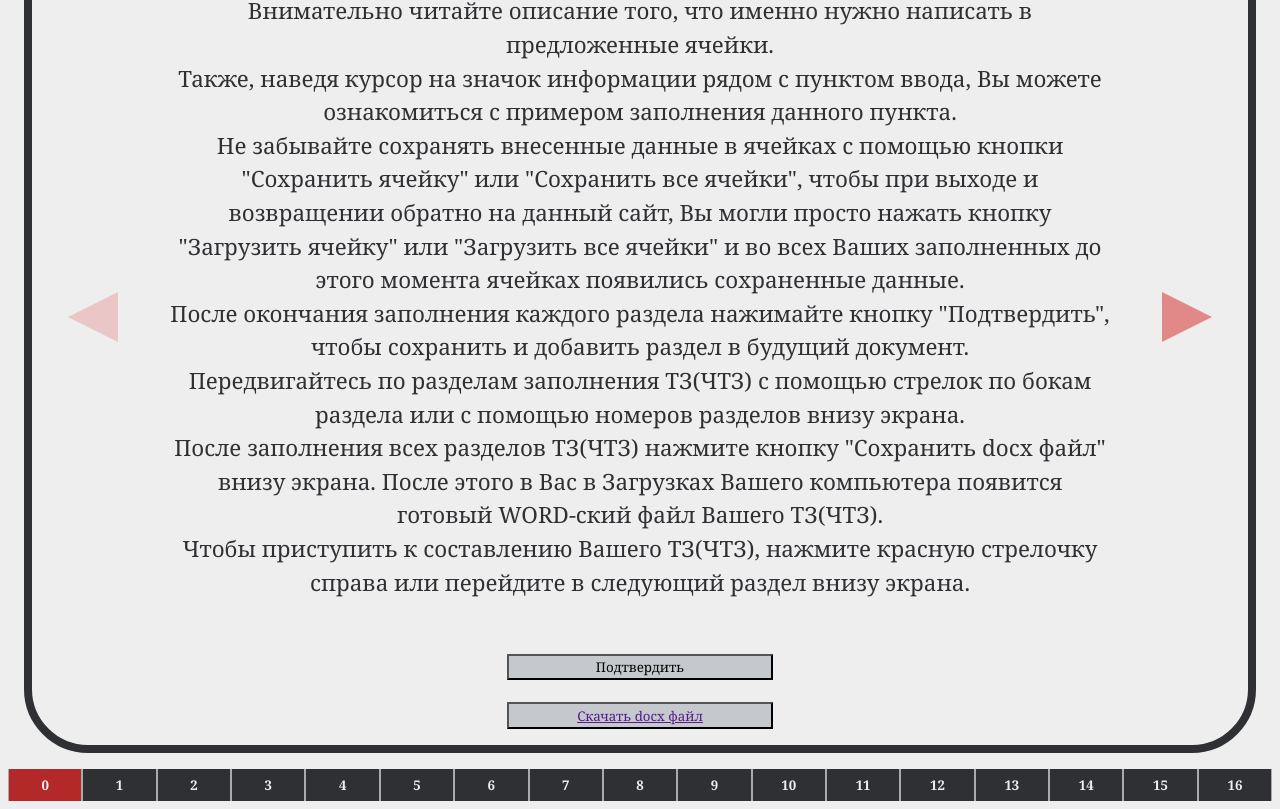
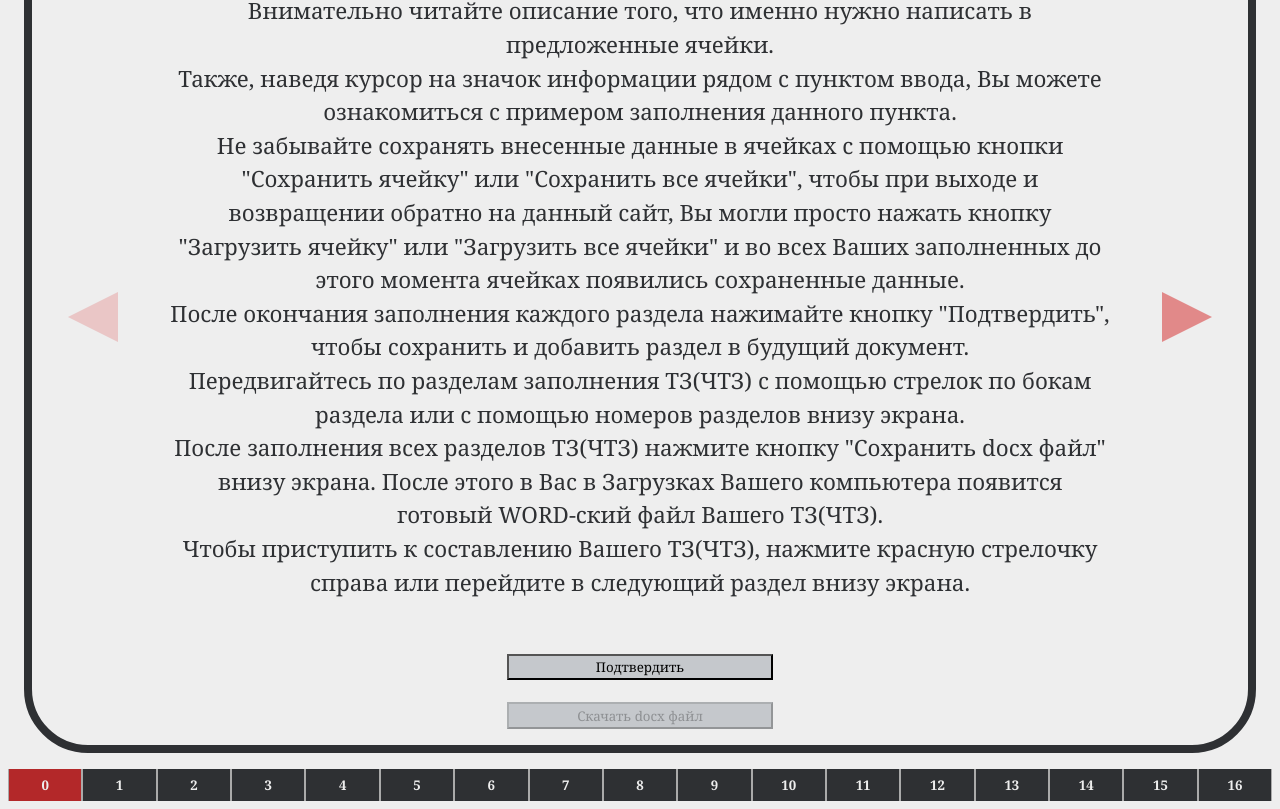
Before and after one commit to generic-name-2166/tt-validation, a SvelteKit app: page / in a window 1280 px wide. Shown: the part 333-1142 px from the top of the page. Built offline with nearby package versions, Linux system fonts and the light colour scheme.

Commit message:
feat: disable download before confirmation

```diff
--- a/src/routes/Form.svelte
+++ b/src/routes/Form.svelte
@@ -74,8 +74,12 @@
         Подтвердить
       </button>
       <br />
-      <button type="button">
-        <a href={dataURL} download="Заготовка_ТЗ.docx">Скачать docx файл</a>
+      <button type="button" disabled={dataURL.length === 0}>
+        {#if dataURL.length === 0}
+          <span>Скачать docx файл</span>
+        {:else}
+          <a href={dataURL} download="Заготовка_ТЗ.docx">Скачать docx файл</a>
+        {/if}
       </button>
     </div>
   </main>
@@ -147,6 +151,10 @@
     background-color: rgba(158, 163, 171, 0.5);
   }
 
+  .docx > :active:not([disabled]) {
+    background-color: red;
+  }
+
   ul {
     background-color: #2e3033;
     display: flex;
```
